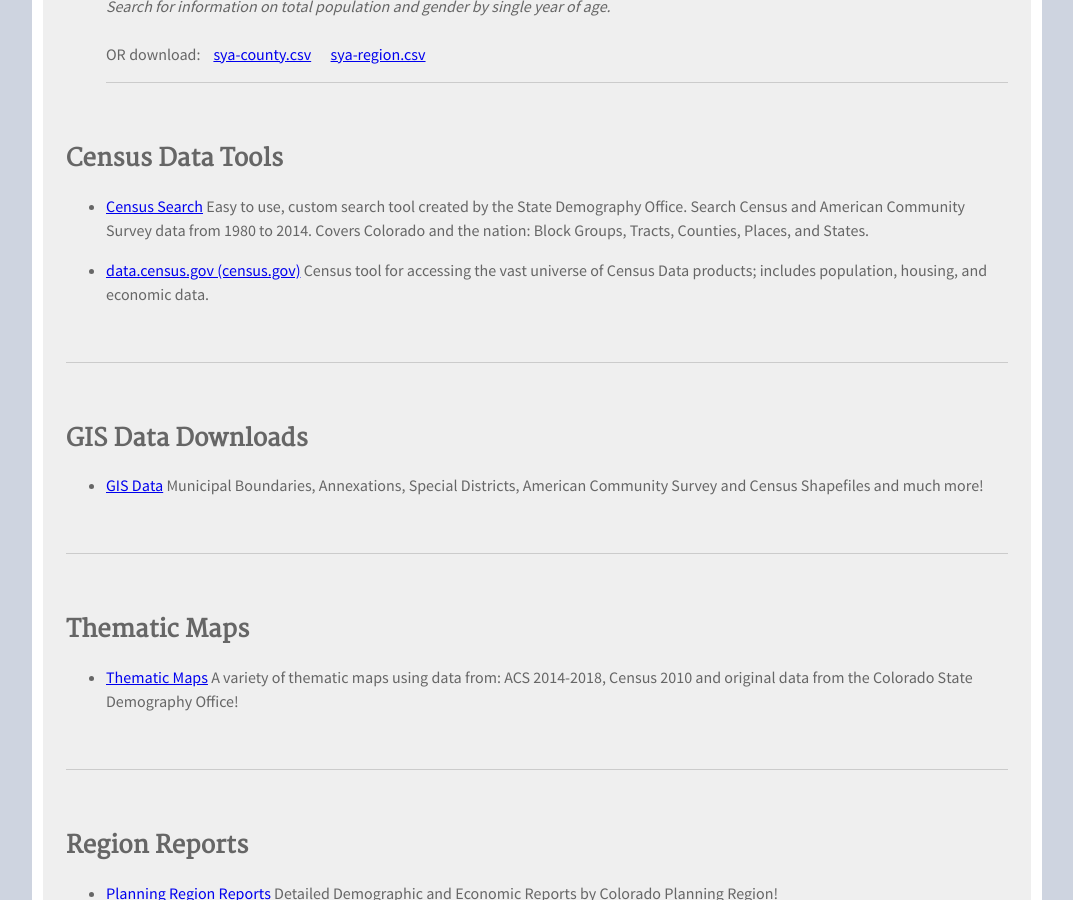
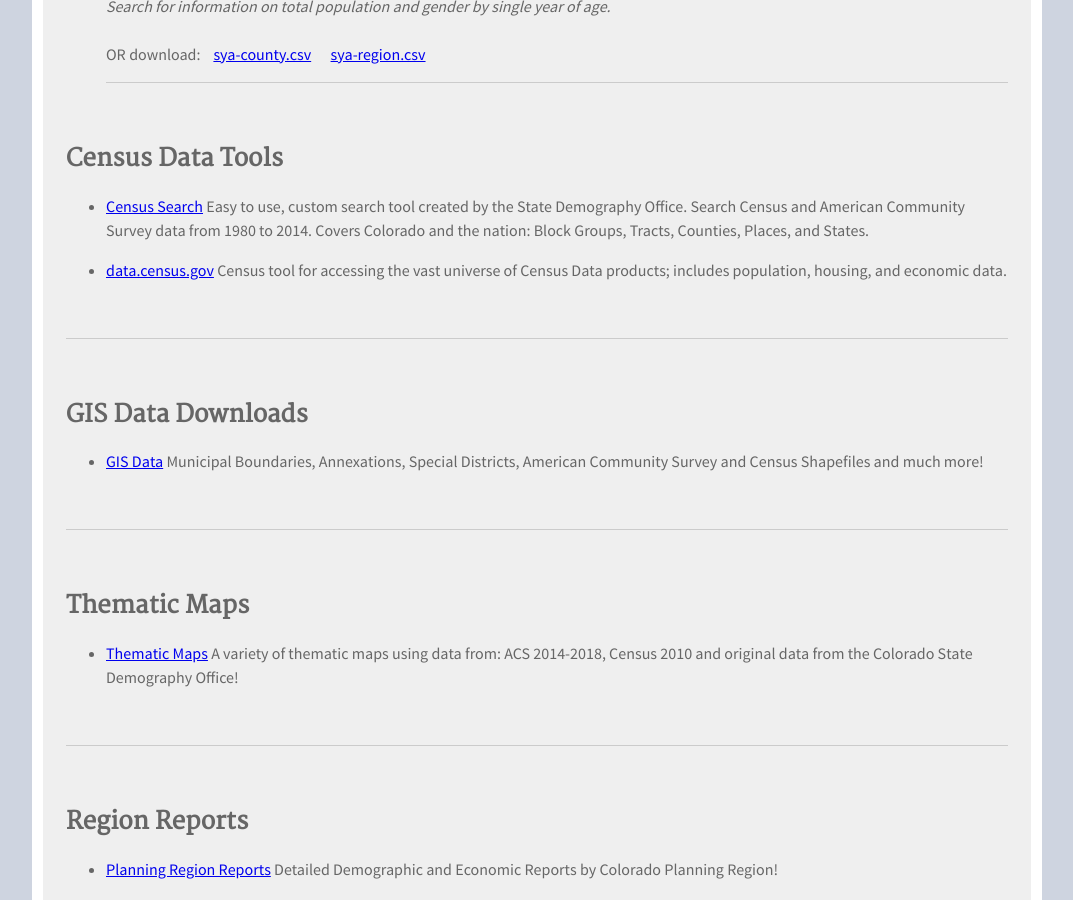
Before and after one commit to TBleess/Website_New, a Jekyll site: the page built from pages/0_Homepage_and_Footer_Links/data/index.md, in a window 1280 px wide and 900 px high, scrolled down 2620 px. Shown: the whole window, without its empty margins (103-1176 px from the left). Built offline with Jekyll 4.4.1, drawn with Linux system fonts in a browser that asks for light colours.

Commit message:
Update index.md

```diff
--- a/pages/0_Homepage_and_Footer_Links/data/index.md
+++ b/pages/0_Homepage_and_Footer_Links/data/index.md
@@ -27,7 +27,7 @@ permalink: "/data/"
 
  - [Census Search](/CensusAPI) Easy to use, custom search tool created by the State Demography Office.  Search Census and American Community Survey data from 1980 to 2014.  Covers Colorado and the nation: Block Groups, Tracts, Counties, Places, and States.
 
- - [data.census.gov (census.gov)](https://data.census.gov) Census tool for accessing the vast universe of Census Data products; includes population, housing, and economic data.
+ - [data.census.gov](https://data.census.gov) Census tool for accessing the vast universe of Census Data products; includes population, housing, and economic data.
 
 <br />
 
```
